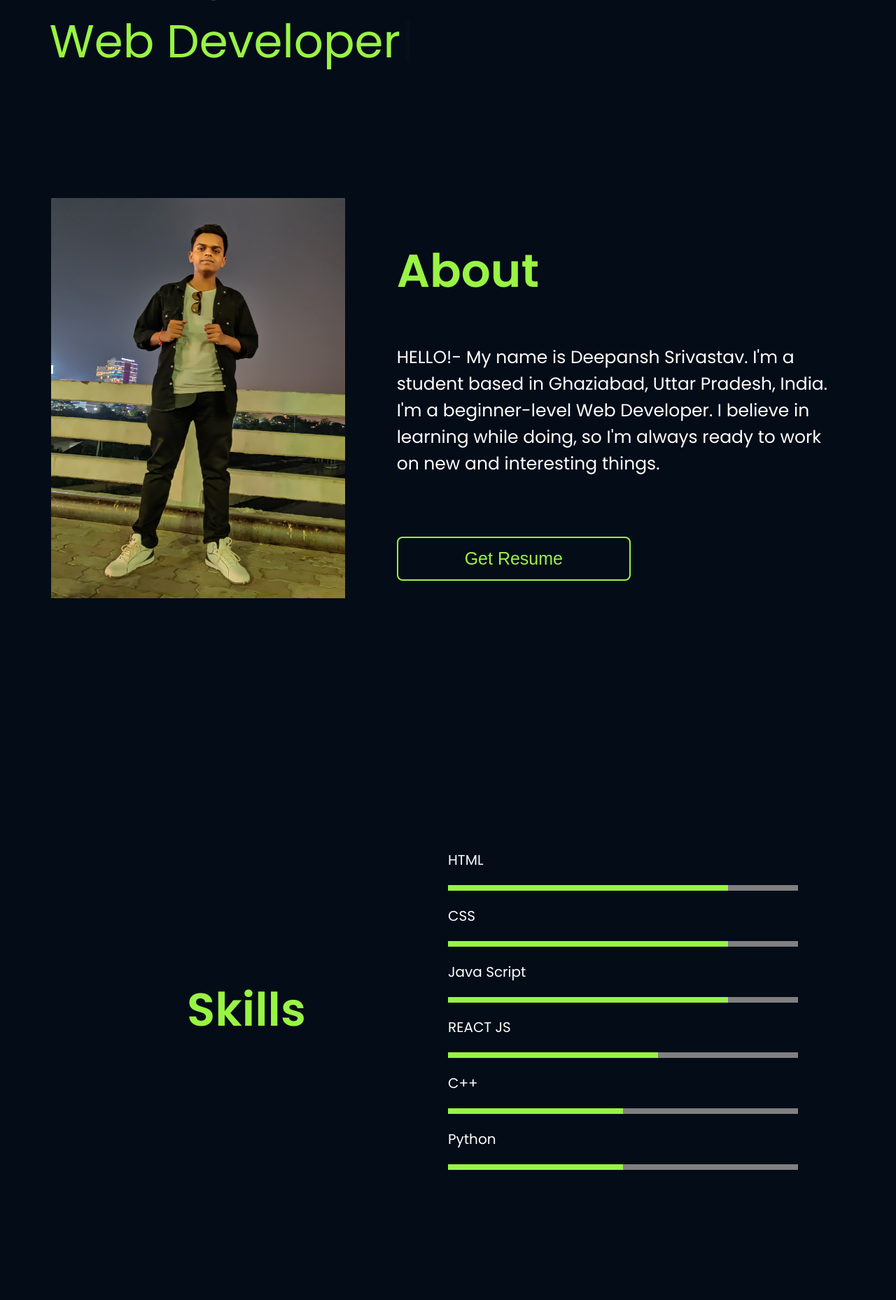
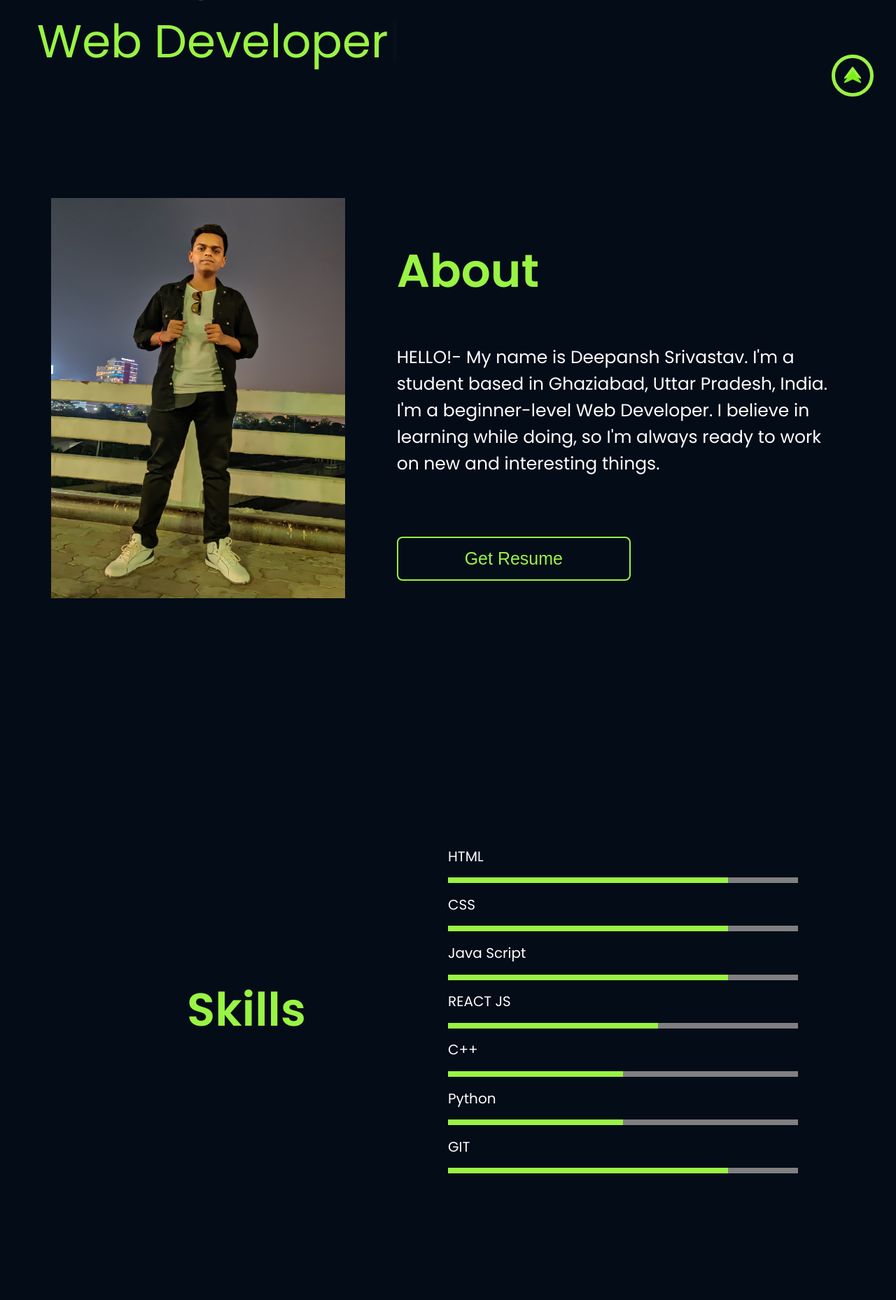
Before and after one commit to Deepansh-Srivastav/My-Portfolio-Web-App, a plain HTML site: page index.html in a window 1280 px wide. Shown: the part 582-2440 px from the top of the page at 70% size. Drawn offline with nearby package versions, Linux system fonts and the light colour scheme; a web font is replaced by a local one.

Commit message:
Added the back to top button

```diff
--- a/index.css
+++ b/index.css
@@ -100,9 +100,37 @@ ul a:hover {
 
 
 
+/*
+===================================================================================
+===================================================================================
+===================================================================================
+===== Back to top button                                                      =====
+===================================================================================
+===================================================================================
+===================================================================================
+*/
+
+.back-to-top{
+    width: 60px;
+    height: 60px;
+    border-radius: 50%;
+    position: fixed;
+    bottom: 5rem;
+    right: 2rem;
+    background-color: transparent;
+    border: 5px solid #99F443;
+    cursor: pointer;
+    transition: transform .2s;
+}
+.back-to-top:hover{
+    transform: scale(1.05);
 
 
+}
 
+.back-to-top img:hover{
+    transform: scale(1.05);
+}
 
 
 
--- a/index.html
+++ b/index.html
@@ -29,7 +29,7 @@
 </head>
 
 <body>
-    <header>
+    <header id="header">
         <nav>
             <div><span class="my-portfolio"><a href="./index.html">My Portfolio</a></span></div>
             <ul class="items">
@@ -67,6 +67,8 @@
             <div class="right-in-intro-container">
                 <img src="./Icons/new laptop.png" class="laptop-icon">
             </div>
+
+            <a href="#header"><button class="back-to-top"> <img src="./Icons/up-arrow .png" alt=""> </button> </a>
     </section>
 
     <!-- ABOUT -->
@@ -119,6 +121,11 @@
                 <div class="bar">
                     <div class="inside-bar5"></div>
                 </div>
+                <span>GIT</span>
+                <div class="bar">
+                    <div class="inside-bar1"></div>
+                </div>
+
 
             </div>
         </div>
@@ -149,6 +156,10 @@
 
                 <div class="inside-tool-icons"><img src="./Icons/bootstrap.png" class="tools-img">
                     <span>Bootstrap</span>
+                </div>
+
+                <div class="inside-tool-icons"><img src="./Icons/git.png" class="tools-img">
+                    <span>GIT</span>
                 </div>
 
 
```
Also changed, not shown: Icons/git.png (added), Icons/up-arrow .png (added).
